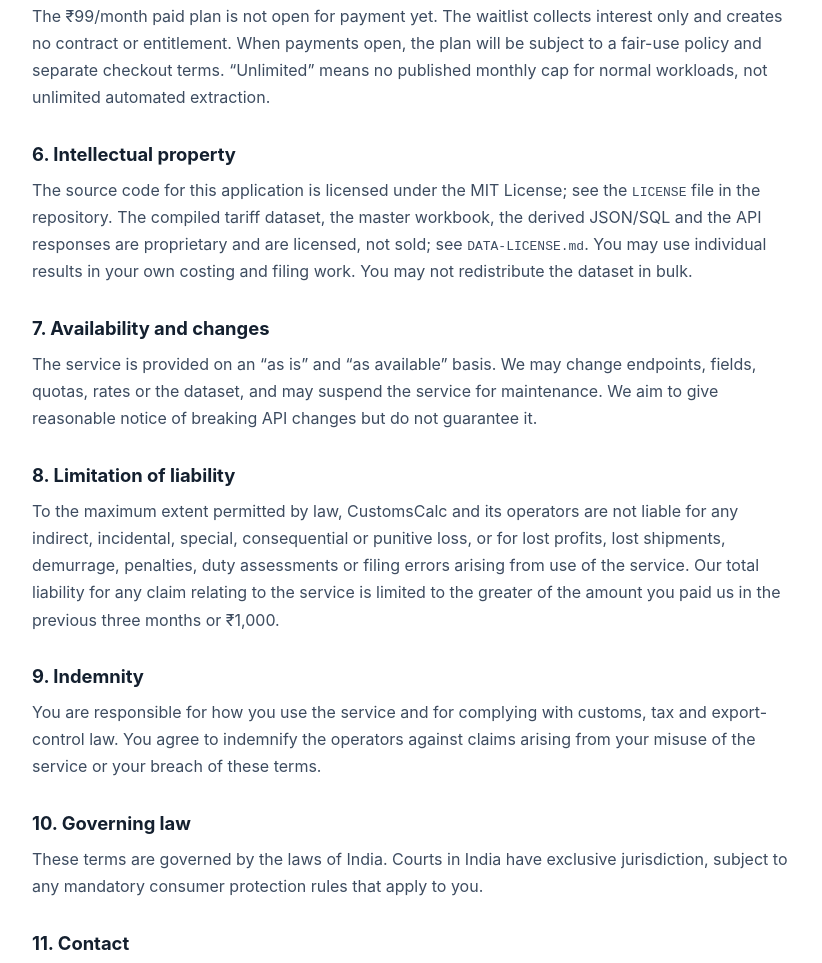
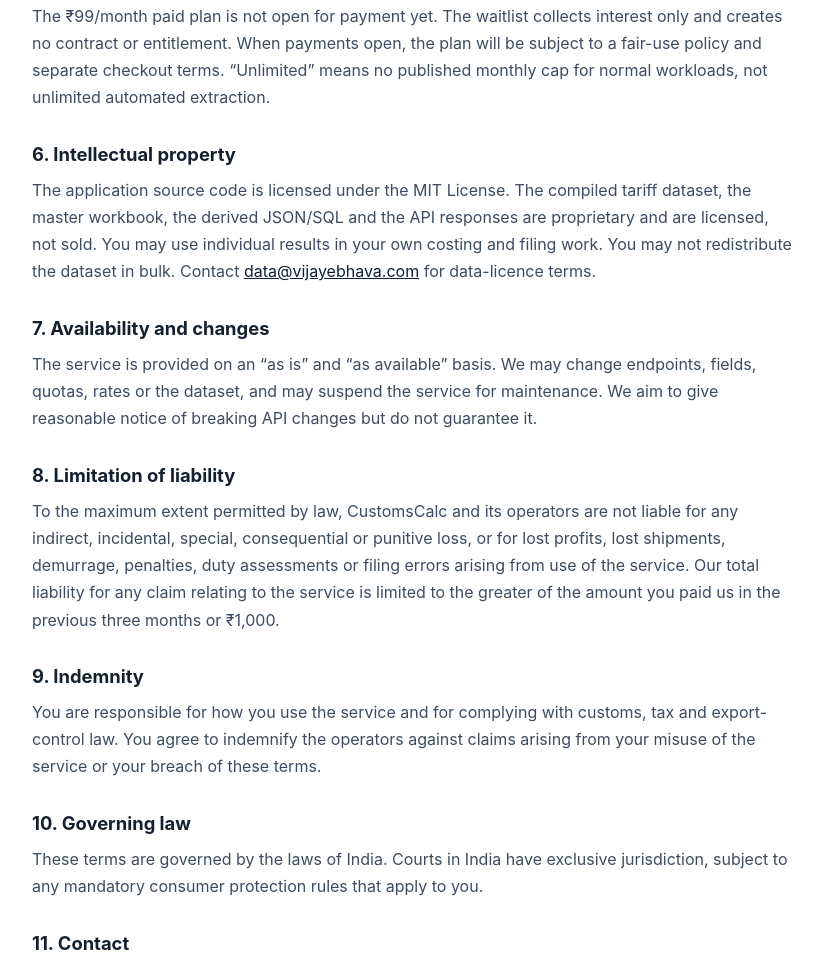
Before and after one commit to vijaykumarbs/customs-calc, a website: page web/terms/index.html in a window 1280 px wide. Shown: the part 1352-2315 px from the top of the page, without its empty margins (228-1050 px from the left). Drawn offline with Linux system fonts and the light colour scheme.

Commit message:
Clarify licence wording on the terms page

```diff
--- a/web/terms/index.html
+++ b/web/terms/index.html
@@ -105,11 +105,11 @@
 
       <h2>6. Intellectual property</h2>
       <p>
-        The source code for this application is licensed under the MIT License; see the
-        <code>LICENSE</code> file in the repository. The compiled tariff dataset, the master
-        workbook, the derived JSON/SQL and the API responses are proprietary and are licensed,
-        not sold; see <code>DATA-LICENSE.md</code>. You may use individual results in your own
-        costing and filing work. You may not redistribute the dataset in bulk.
+        The application source code is licensed under the MIT License. The compiled tariff
+        dataset, the master workbook, the derived JSON/SQL and the API responses are proprietary
+        and are licensed, not sold. You may use individual results in your own costing and filing
+        work. You may not redistribute the dataset in bulk. Contact
+        <a href="mailto:data@vijayebhava.com">data@vijayebhava.com</a> for data-licence terms.
       </p>
 
       <h2>7. Availability and changes</h2>
```
